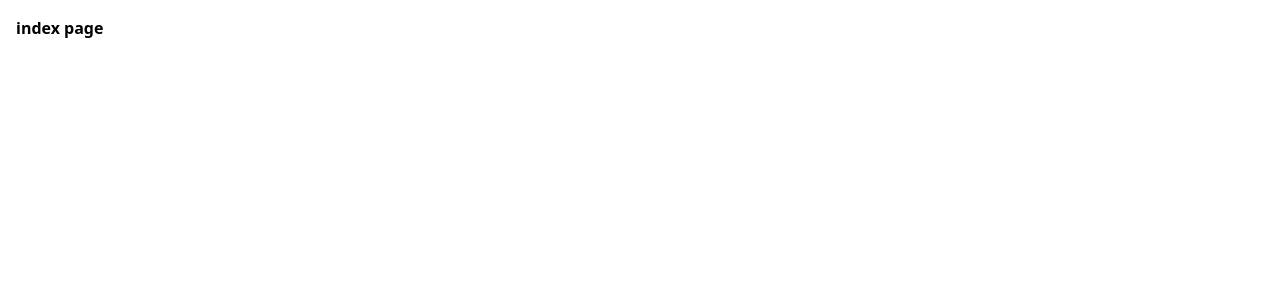
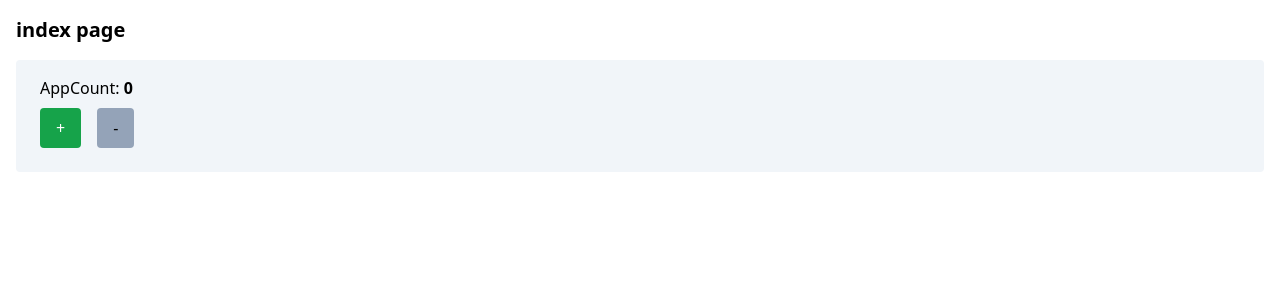
Before and after one commit to dev-nakaya/experiment-001, a Nuxt app: page / in a window 1280 px wide. Shown: the top 300 px of the page. Built offline with nearby package versions, Linux system fonts and the light colour scheme.

Commit message:
add: @nuxt/test-utilsとテスト用コンポーネントの追加

```diff
--- a/nuxt.config.ts
+++ b/nuxt.config.ts
@@ -5,6 +5,7 @@ export default defineNuxtConfig({
   },
   modules: [
     '@nuxt/eslint',
+    '@nuxt/test-utils/module',
     '@nuxtjs/tailwindcss',
   ],
   eslint: {
--- /dev/null
+++ b/src/components/AppCounter.vue
@@ -0,0 +1,26 @@
+<script lang="ts" setup>
+const count = ref(0)
+</script>
+
+<template>
+  <div class="m-4 rounded bg-slate-100 p-4">
+    <p class="mx-2">
+      AppCount:
+      <span class="font-bold">
+        {{ count }}
+      </span>
+    </p>
+    <button
+      class="m-2 rounded bg-green-600 px-4 py-2 text-white"
+      @click="count++"
+    >
+      +
+    </button>
+    <button
+      class="m-2 rounded bg-slate-400 px-4 py-2"
+      @click="count--"
+    >
+      -
+    </button>
+  </div>
+</template>
--- a/src/pages/index.vue
+++ b/src/pages/index.vue
@@ -1,5 +1,8 @@
 <template>
-  <p class="m-4 font-bold">
-    index page
-  </p>
+  <div>
+    <h1 class="m-4 text-xl font-bold">
+      index page
+    </h1>
+    <AppCounter />
+  </div>
 </template>
```
Also changed, not shown: package.json (+6 -1 lines), vitest.config.ts (added, +7 -0 lines), 1 other file (tests, documents, lock files or other folders).
